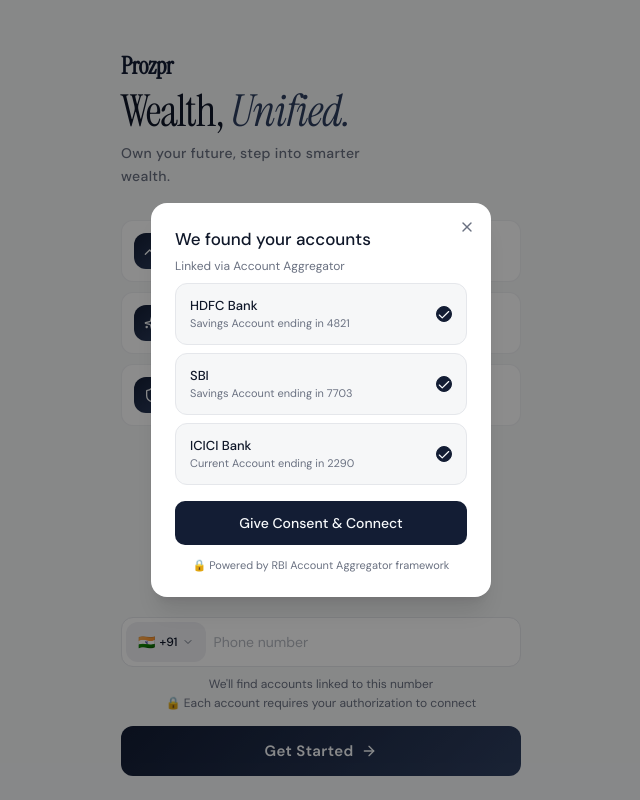
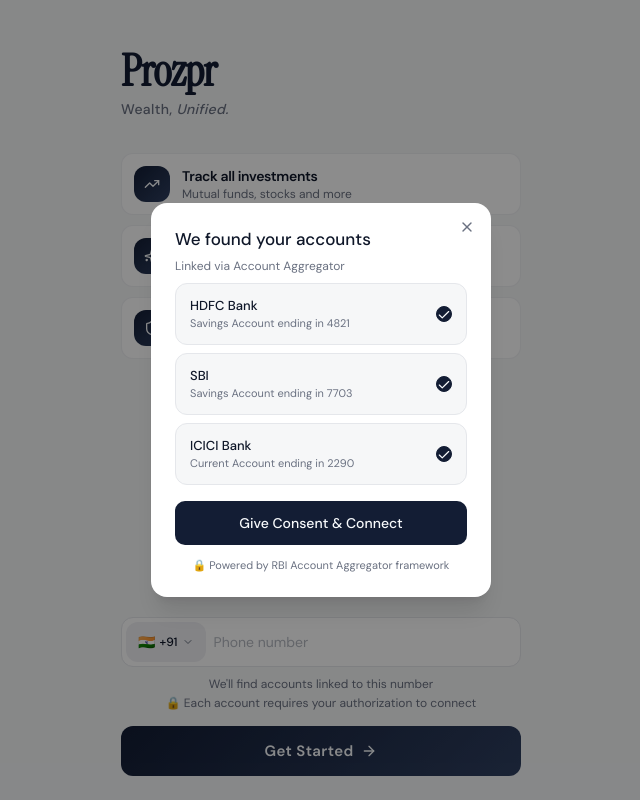
Before and after one commit to bonnievictoria/TillyAI, a React (Vite) app: page /otp in a window 1280 px wide. Shown: the whole page, without its empty margins (319-959 px from the left). Built offline with nearby package versions, Linux system fonts and the light colour scheme; the HTML template or start-up script is replaced by a standard one.

Commit message:
Preceding changes

```diff
--- a/src/components/onboarding/WelcomeScreen.tsx
+++ b/src/components/onboarding/WelcomeScreen.tsx
@@ -169,16 +169,12 @@ const WelcomeScreen = ({ onNext }: WelcomeScreenProps) => {
         transition={{ duration: 0.8, ease: [0.22, 1, 0.36, 1] }}
         className="flex-1 flex flex-col"
       >
-        <h1 className="font-display text-[1.5rem] font-bold tracking-tight text-primary mb-1">
+        <h1 className="font-display text-[2.75rem] leading-[1.05] tracking-tight text-primary font-bold mb-1">
           Prozpr
         </h1>
 
-        <h2 className="font-display text-[2.75rem] leading-[1.05] tracking-tight text-foreground mb-2">
-          Wealth, <span className="italic text-wealth-navy-light">Unified.</span>
-        </h2>
-
         <p className="text-muted-foreground text-sm leading-relaxed tracking-wide font-medium mb-8 max-w-[260px]">
-          Own your future, step into smarter wealth.
+          Wealth, <span className="italic">Unified.</span>
         </p>
 
         <div className="space-y-2.5 mb-auto">
```
